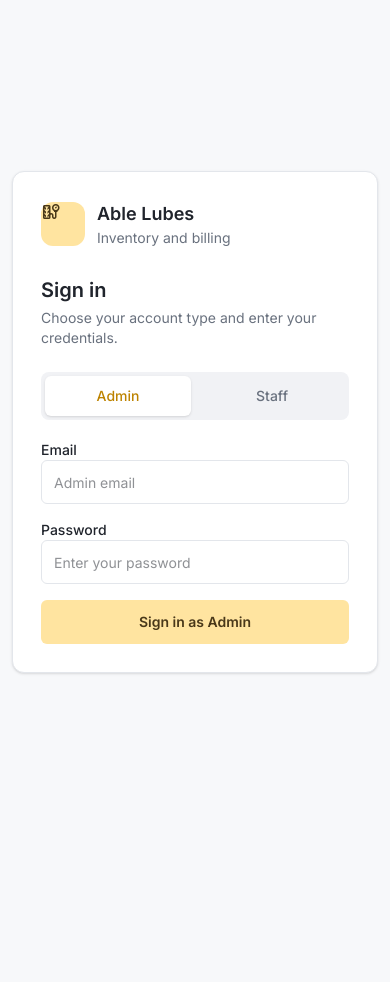
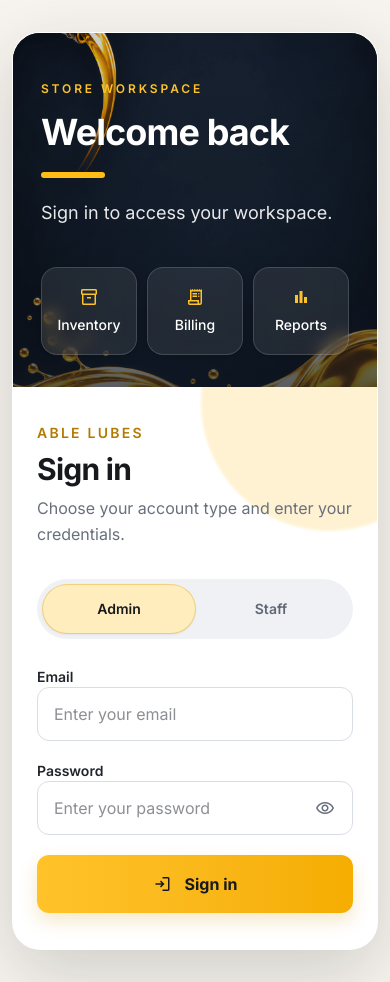
Before and after one commit to Rasal-vortex/able-lubricants, a React (Vite) app: page / in a window 390 px wide. Before the commit the page ends 844 px from the top, so only its background shows below. Built offline with nearby package versions, Linux system fonts and the light colour scheme.

Commit message:
fix: correct responsive login layout

```diff
--- a/src/index.css
+++ b/src/index.css
@@ -98,6 +98,23 @@
   th { font-weight: 500; }
   td, th { border-color: #eceef1; }
   input, select, textarea { border-color: #dfe2e7; }
+}
+
+/* Login is outside the CRM shell; keep its responsive split independent of
+   the global aside/sidebar rules above. */
+.login-card-layout {
+  display: grid;
+  grid-template-columns: minmax(0, 0.94fr) minmax(0, 1.06fr);
+  min-height: 620px;
+}
+
+@media (max-width: 699px) {
+  .login-card-layout {
+    grid-template-columns: minmax(0, 1fr);
+  }
+  .login-card-layout > div:first-child {
+    min-height: 340px;
+  }
 }
 
 /* Dashboard reference layout: five compact cards across, then a wide chart and summary. */
--- a/src/views/LoginView.tsx
+++ b/src/views/LoginView.tsx
@@ -1,6 +1,12 @@
 import React, { useState } from 'react';
 import { useApp } from '../context/AppContext';
 import { UserRole } from '../services/api';
+
+const features = [
+  { icon: 'inventory_2', label: 'Inventory' },
+  { icon: 'receipt_long', label: 'Billing' },
+  { icon: 'bar_chart', label: 'Reports' },
+];
 
 export const LoginView: React.FC = () => {
   const { login } = useApp();
@@ -8,6 +14,7 @@ export const LoginView: React.FC = () => {
   const [role, setRole] = useState<UserRole>('ADMIN');
   const [email, setEmail] = useState(localCredentials?.ADMIN.email ?? '');
   const [password, setPassword] = useState(localCredentials?.ADMIN.password ?? '');
+  const [showPassword, setShowPassword] = useState(false);
   const [error, setError] = useState('');
   const [submitting, setSubmitting] = useState(false);
 
@@ -25,20 +32,40 @@ export const LoginView: React.FC = () => {
   };
 
   return (
-    <main className="min-h-screen w-full bg-surface flex items-center justify-center px-4 py-10">
-      <section className="w-full max-w-[420px] rounded-xl border border-outline-variant bg-white p-7 shadow-sm">
-        <div className="mb-7 flex items-center gap-3">
-          <span className="material-symbols-outlined flex h-11 w-11 items-center justify-center rounded-xl bg-primary text-[#493819]">tire_repair</span>
-          <div>
-            <h1 className="text-lg font-semibold text-on-surface">Able Lubes</h1>
-            <p className="text-sm text-on-surface-variant">Inventory and billing</p>
+    <main className="flex min-h-screen w-full items-center justify-center bg-[#f7f4ef] px-4 py-8 sm:px-8 sm:py-12">
+      <section className="login-card-layout w-full max-w-[1080px] overflow-hidden rounded-[28px] border border-white/80 bg-white shadow-[0_24px_70px_rgba(35,31,25,0.18)]">
+        <div
+          className="relative isolate flex min-h-[390px] flex-col justify-between overflow-hidden bg-[#111925] bg-cover bg-center px-7 py-8 text-white sm:px-10 sm:py-10 md:min-h-[620px] md:px-12 md:py-12"
+          style={{ backgroundImage: "linear-gradient(180deg, rgba(9,14,22,.16), rgba(9,14,22,.28)), url('/assets/Golden%20Oil%20Waves%20on%20Dark%20Navy%20(2).png')" }}
+        >
+          <div className="pointer-events-none absolute inset-0 -z-10 bg-gradient-to-b from-[#0c1420]/5 via-[#0c1420]/10 to-[#0c1420]/55" />
+          <div className="relative z-10 max-w-md pt-4 sm:pt-8 md:pt-16">
+            <p className="mb-4 text-xs font-semibold uppercase tracking-[0.24em] text-[#ffc329]">Store workspace</p>
+            <h1 className="text-4xl font-bold leading-[1.08] tracking-tight sm:text-5xl">Welcome back</h1>
+            <span className="mt-5 block h-1.5 w-16 rounded-full bg-[#ffbd16]" />
+            <p className="mt-5 max-w-sm text-lg leading-relaxed text-white/90 sm:text-xl">Sign in to access your workspace.</p>
+          </div>
+
+          <div className="relative z-10 mt-10 grid max-w-md grid-cols-3 gap-2.5 sm:gap-3">
+            {features.map((feature) => (
+              <div key={feature.label} className="flex min-h-[88px] flex-col items-center justify-center gap-2 rounded-2xl border border-white/15 bg-white/[0.09] px-2 py-3 text-center shadow-sm backdrop-blur-sm sm:min-h-[98px]">
+                <span aria-hidden="true" className="material-symbols-outlined text-[27px] text-[#ffc329]">{feature.icon}</span>
+                <span className="text-sm font-medium text-white sm:text-base">{feature.label}</span>
+              </div>
+            ))}
           </div>
         </div>
 
-        <h2 className="text-xl font-semibold text-on-surface">Sign in</h2>
-        <p className="mt-1 text-sm text-on-surface-variant">Choose your account type and enter your credentials.</p>
+        <div className="relative flex items-center justify-center overflow-hidden bg-white px-6 py-9 sm:px-10 sm:py-12 lg:px-14">
+          <div aria-hidden="true" className="pointer-events-none absolute -right-20 -top-28 h-64 w-64 rounded-full bg-[#fff0c9] opacity-80 blur-[1px]" />
+          <div className="relative z-10 w-full max-w-[430px]">
+            <div className="mb-8">
+              <p className="text-sm font-semibold uppercase tracking-[0.16em] text-[#b37a00]">Able Lubes</p>
+              <h2 className="mt-2 text-3xl font-bold tracking-tight text-[#17191d]">Sign in</h2>
+              <p className="mt-2 text-base leading-relaxed text-[#68707d]">Choose your account type and enter your credentials.</p>
+            </div>
 
-        <div className="mt-6 grid grid-cols-2 gap-2 rounded-lg bg-surface-container p-1" role="group" aria-label="Account type">
+            <div className="grid grid-cols-2 rounded-full bg-[#f0f1f4] p-1.5" role="group" aria-label="Account type">
               {(['ADMIN', 'STAFF'] as const).map((accountRole) => (
                 <button
                   key={accountRole}
@@ -50,15 +77,15 @@ export const LoginView: React.FC = () => {
                     setPassword(localCredentials?.[accountRole].password ?? '');
                     setError('');
                   }}
-              className={`h-10 rounded-md text-sm font-medium transition-colors ${role === accountRole ? 'bg-white text-primary shadow-sm' : 'text-on-surface-variant hover:text-on-surface'}`}
+                  className={`h-12 rounded-full text-sm font-semibold transition-all duration-200 focus-visible:outline focus-visible:outline-2 focus-visible:outline-offset-2 focus-visible:outline-[#d99a00] sm:text-base ${role === accountRole ? 'bg-[#ffedbd] text-[#17191d] shadow-sm ring-1 ring-[#f3c64d]/70' : 'text-[#606775] hover:text-[#17191d]'}`}
                 >
                   {accountRole === 'ADMIN' ? 'Admin' : 'Staff'}
                 </button>
               ))}
             </div>
 
-        <form onSubmit={handleSubmit} className="mt-5 space-y-4">
-          <label className="block space-y-1.5 text-sm font-medium text-on-surface">
+            <form onSubmit={handleSubmit} className="mt-7 space-y-5">
+              <label className="block space-y-2 text-sm font-semibold text-[#20242b]">
                 Email
                 <input
                   type="email"
@@ -66,30 +93,44 @@ export const LoginView: React.FC = () => {
                   required
                   value={email}
                   onChange={(event) => setEmail(event.target.value)}
-              className="h-11 w-full rounded-md border border-outline-variant bg-white px-3 font-normal focus:border-primary focus:outline-none"
-              placeholder={role === 'ADMIN' ? 'Admin email' : 'Staff email'}
+                  className="h-[54px] w-full rounded-xl border border-[#d9dde5] bg-white px-4 text-base font-normal text-[#1c2027] outline-none transition focus:border-[#d99a00] focus:ring-4 focus:ring-[#f8d46f]/25"
+                  placeholder="Enter your email"
                 />
               </label>
 
-          <label className="block space-y-1.5 text-sm font-medium text-on-surface">
+              <label className="block space-y-2 text-sm font-semibold text-[#20242b]">
                 Password
+                <span className="relative block">
                   <input
-              type="password"
+                    type={showPassword ? 'text' : 'password'}
                     autoComplete="current-password"
                     required
                     value={password}
                     onChange={(event) => setPassword(event.target.value)}
-              className="h-11 w-full rounded-md border border-outline-variant bg-white px-3 font-normal focus:border-primary focus:outline-none"
+                    className="h-[54px] w-full rounded-xl border border-[#d9dde5] bg-white px-4 pr-14 text-base font-normal text-[#1c2027] outline-none transition focus:border-[#d99a00] focus:ring-4 focus:ring-[#f8d46f]/25"
                     placeholder="Enter your password"
                   />
+                  <button
+                    type="button"
+                    aria-label={showPassword ? 'Hide password' : 'Show password'}
+                    aria-pressed={showPassword}
+                    onClick={() => setShowPassword((visible) => !visible)}
+                    className="absolute inset-y-0 right-2 flex w-10 items-center justify-center rounded-lg text-[#69717e] transition hover:bg-[#f4f5f7] hover:text-[#22262d] focus-visible:outline focus-visible:outline-2 focus-visible:outline-[#d99a00]"
+                  >
+                    <span aria-hidden="true" className="material-symbols-outlined text-[22px]">{showPassword ? 'visibility_off' : 'visibility'}</span>
+                  </button>
+                </span>
               </label>
 
-          {error && <p role="alert" className="rounded-md bg-error-container px-3 py-2 text-sm text-on-error-container">{error}</p>}
+              {error && <p role="alert" className="rounded-xl border border-[#f5c8c5] bg-[#fff0ef] px-4 py-3 text-sm text-[#a12620]">{error}</p>}
 
-          <button type="submit" disabled={submitting} className="h-11 w-full rounded-md bg-primary text-sm font-semibold text-[#493819] transition-opacity hover:opacity-90 disabled:cursor-wait disabled:opacity-60">
-            {submitting ? 'Signing in…' : `Sign in as ${role === 'ADMIN' ? 'Admin' : 'Staff'}`}
+              <button type="submit" disabled={submitting} className="mt-2 flex h-[58px] w-full items-center justify-center gap-3 rounded-xl bg-gradient-to-r from-[#ffc329] to-[#f5ad00] text-base font-bold text-[#17191d] shadow-[0_8px_18px_rgba(216,157,14,.22)] transition hover:brightness-[0.98] focus-visible:outline focus-visible:outline-2 focus-visible:outline-offset-2 focus-visible:outline-[#b37a00] disabled:cursor-wait disabled:opacity-60">
+                <span aria-hidden="true" className="material-symbols-outlined">login</span>
+                {submitting ? 'Signing in…' : 'Sign in'}
               </button>
             </form>
+          </div>
+        </div>
       </section>
     </main>
   );
```
Also changed, not shown: public/assets/Golden Oil Waves on Dark Navy (2).png (added). Lines whose indentation alone changed are shown as unchanged.
